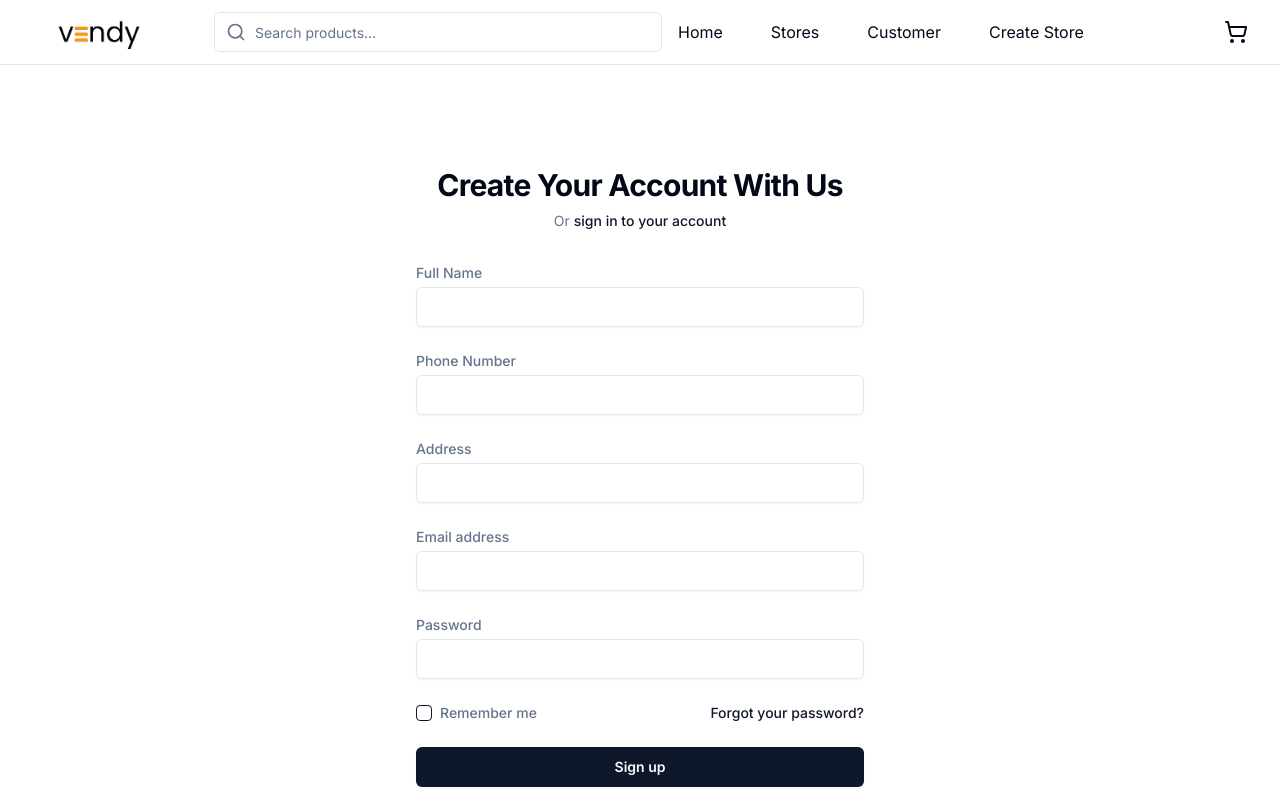
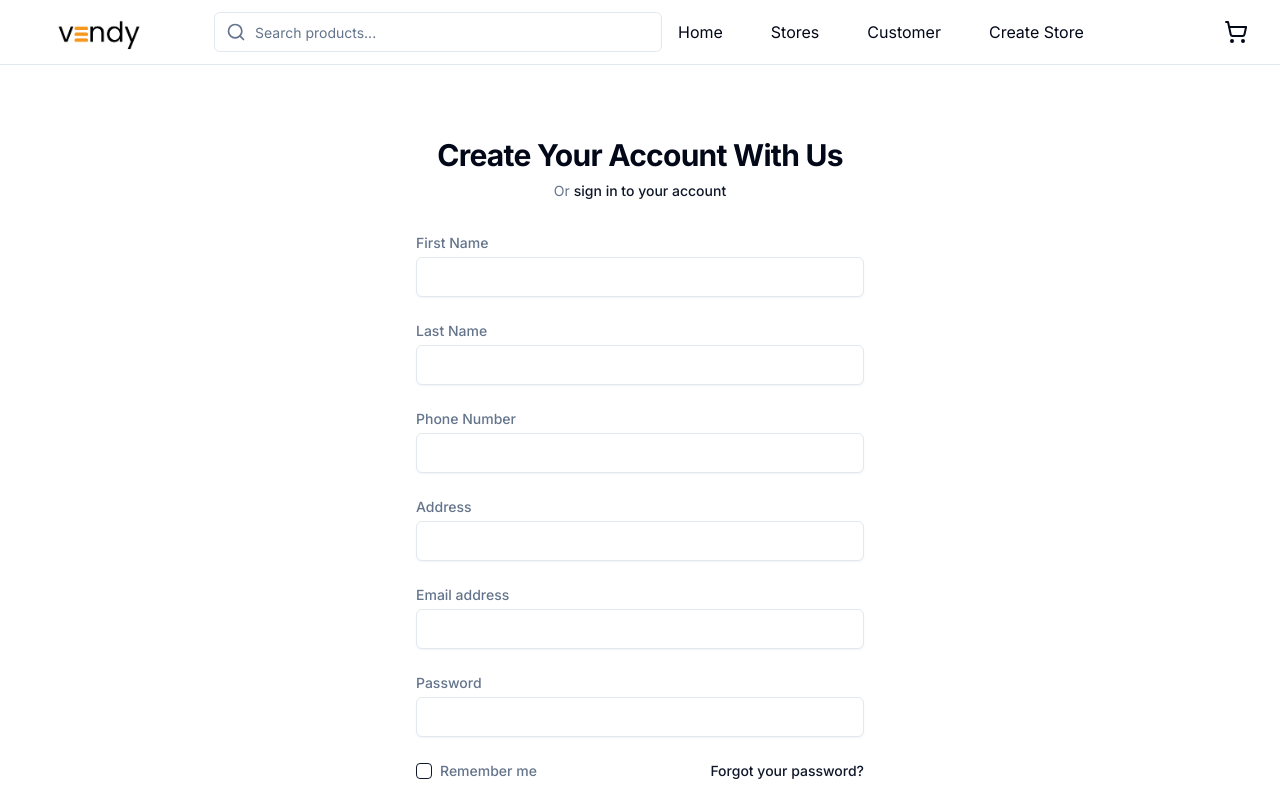
Before and after one commit to Nerds-Catapult/vendyApp, a Next.js app: page /auth/customers/signup in a window 1280 px wide. Shown: the top 800 px of the page. Built offline with nearby package versions, Linux system fonts and the light colour scheme; no server answers.

Commit message:
Update login API add error handling and toast notifications, and add password reset link.

```diff
--- a/app/(pages)/auth/customers/signup/page.tsx
+++ b/app/(pages)/auth/customers/signup/page.tsx
@@ -12,14 +12,25 @@ import { ValidationAuthProps } from "@/app/types/foreignTypes";
 
 export default function Component() {
   const [loading, setLoading] = useState(false);
-  const [authToken, setAuthToken] = useState(Cookies.get("storeToken"));
+  const [authToken, setAuthToken] = useState(Cookies.get("customerToken"));
   const [formData, setFormData] = useState({
-    fullName: "",
+    firstName: "",
+    lastName: "",
     phone: "",
     address: "",
     email: "",
     password: "",
   });
+
+  const handleChange = (e: React.ChangeEvent<HTMLInputElement>) => {
+    e.preventDefault();
+    for (let key in formData) {
+      if (key === e.target.id) {
+        setFormData({ ...formData, [key]: e.target.value });
+      }
+    }
+  };
+
 
   const ValidateAuthToken = async (): Promise<ValidationAuthProps> => {
     return new Promise(async (resolve, reject) => {
@@ -69,7 +80,7 @@ export default function Component() {
     e.preventDefault();
     setLoading(true);
     fetch(
-      "https://goose-merry-mollusk.ngrok-free.app/api/auth/customers/signup",
+      "http://localhost:4200/api/customers",
       {
         method: "POST",
         headers: {
@@ -80,8 +91,9 @@ export default function Component() {
     )
       .then((response) => response.json())
       .then((data) => {
-        if (data.statusCode === 201) {
-          Cookies.set("customerToken", data.data.token);
+        if (data.httpStatus === 201) {
+          Cookies.set("customerToken", data.token);
+          // Cookies.set("customerToken", data.token, {secure:true, sameSite:'Strict', httpOnly: true});
           window.location.href = "/auth/customers/profile";
         } else {
           setLoading(false);
@@ -119,19 +131,40 @@ export default function Component() {
         >
           <div>
             <Label
-              htmlFor="fullName"
+              htmlFor="firstName"
               className="block text-sm font-medium text-muted-foreground"
             >
-              Full Name
+              First Name
             </Label>
             <div className="mt-1">
               <Input
-                id="fullName"
-                name="fullName"
+                id="firstName"
+                name="firstName"
                 type="text"
                 autoComplete="off"
                 required
                 className="block w-full appearance-none rounded-md border border-input bg-background px-3 py-2 placeholder-muted-foreground shadow-sm focus:border-primary focus:outline-none focus:ring-1 focus:ring-primary sm:text-sm focus-visible:ring-primary focus-visible:ring-1 focus-visible:ring-offset-0"
+                onChange={handleChange}
+              />
+              <span></span>
+            </div>
+          </div>
+          <div>
+            <Label
+              htmlFor="lastName"
+              className="block text-sm font-medium text-muted-foreground"
+            >
+              Last Name
+            </Label>
+            <div className="mt-1">
+              <Input
+                id="lastName"
+                name="lastName"
+                type="text"
+                autoComplete="off"
+                required
+                className="block w-full appearance-none rounded-md border border-input bg-background px-3 py-2 placeholder-muted-foreground shadow-sm focus:border-primary focus:outline-none focus:ring-1 focus:ring-primary sm:text-sm focus-visible:ring-primary focus-visible:ring-1 focus-visible:ring-offset-0"
+                onChange={handleChange}
               />
               <span></span>
             </div>
@@ -151,6 +184,7 @@ export default function Component() {
                 autoComplete="off"
                 required
                 className="block w-full appearance-none rounded-md border border-input bg-background px-3 py-2 placeholder-muted-foreground shadow-sm focus:border-primary focus:outline-none focus:ring-1 focus:ring-primary sm:text-sm focus-visible:ring-primary focus-visible:ring-1 focus-visible:ring-offset-primary/20 focus-visible:ring-offset-0"
+                onChange={handleChange}
               />
             </div>
           </div>
@@ -170,6 +204,7 @@ export default function Component() {
                 autoComplete="off"
                 required
                 className="block w-full appearance-none rounded-md border border-input bg-background px-3 py-2 placeholder-muted-foreground shadow-sm focus:border-primary focus:outline-none focus:ring-1 focus:ring-primary sm:text-sm focus-visible:ring-primary focus-visible:ring-1 focus-visible:ring-offset-primary/20 focus-visible:ring-offset-0"
+                onChange={handleChange}
               />
             </div>
           </div>
@@ -188,6 +223,7 @@ export default function Component() {
                 autoComplete="off"
                 required
                 className="block w-full appearance-none rounded-md border border-input bg-background px-3 py-2 placeholder-muted-foreground shadow-sm focus:border-primary focus:outline-none focus:ring-1 focus:ring-primary sm:text-sm focus-visible:ring-primary focus-visible:ring-1 focus-visible:ring-offset-primary/20 focus-visible:ring-offset-0"
+                onChange={handleChange}
               />
             </div>
           </div>
@@ -206,6 +242,7 @@ export default function Component() {
                 autoComplete="off"
                 required
                 className="block w-full appearance-none rounded-md border border-input bg-background px-3 py-2 placeholder-muted-foreground shadow-sm focus:border-primary focus:outline-none focus:ring-1 focus:ring-primary sm:text-sm focus-visible:ring-primary focus-visible:ring-1 focus-visible:ring-offset-primary/20 focus-visible:ring-offset-0"
+                onChange={handleChange}
               />
             </div>
           </div>
```
